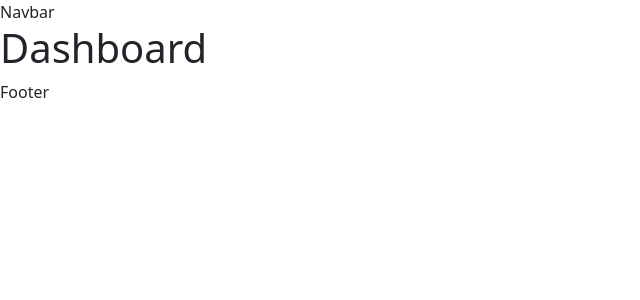
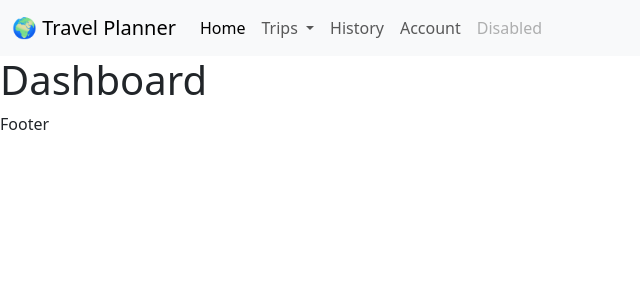
Before and after one commit to aifontao/TralvelPlanner, a Flask app: page / in a window 1280 px wide. Shown: the top 300 px of the page, without its empty margins (0-640 px from the left). Run offline with Flask 3, Linux system fonts and the light colour scheme; the visitor is signed in with stand-in values (Sample User, id 1); some libraries are stand-ins or nearby versions.

Commit message:
Add Navbar with Bootstrap

```diff
--- a/templates/layout.html
+++ b/templates/layout.html
@@ -10,7 +10,56 @@
         integrity="sha384-LN+7fdVzj6u52u30Kp6M/trliBMCMKTyK833zpbD+pXdCLuTusPj697FH4R/5mcr" crossorigin="anonymous">
 </head>
 <body>
-    <div>Navbar</div>
+
+    <nav class="navbar navbar-expand-lg bg-body-tertiary">
+        <div class="container-fluid">
+            <a class="navbar-brand" href="/">🌍 Travel Planner</a>
+            <button class="navbar-toggler" type="button" data-bs-toggle="collapse" data-bs-target="#navbarSupportedContent"
+                aria-controls="navbarSupportedContent" aria-expanded="false" aria-label="Toggle navigation">
+                <span class="navbar-toggler-icon"></span>
+            </button>
+            <div class="collapse navbar-collapse" id="navbarSupportedContent">
+                {% if session["user_id"] %}
+                <ul class="navbar-nav me-auto mb-2 mb-lg-0">
+                    <li class="nav-item">
+                        <a class="nav-link active" aria-current="page" href="/">Home</a>
+                    </li>
+                    <li class="nav-item dropdown">
+                        <a class="nav-link dropdown-toggle" href="#" role="button" data-bs-toggle="dropdown"
+                        aria-expanded="false">
+                        Trips
+                    </a>
+                    <ul class="dropdown-menu">
+                        <li><a class="dropdown-item" href="#">Scheduled</a></li>
+                        <li><a class="dropdown-item" href="#">Planning</a></li>
+                        <li><a class="dropdown-item" href="#">Ongoing</a></li>
+                        <li><a class="dropdown-item" href="#">Completed</a></li>
+                        <li><a class="dropdown-item" href="#">Wishlist</a></li>
+                        <li>
+                            <hr class="dropdown-divider">
+                        </li>
+                        <li><a class="dropdown-item" href="#">⊕Add Trip</a></li>
+                    </ul>
+                </li>
+                <li class="nav-item">
+                    <a class="nav-link" href="#">History</a>
+                </li>
+                <li class="nav-item">
+                    <a class="nav-link" href="#">Account</a>
+                </li>
+                <li class="nav-item">
+                        <a class="nav-link disabled" aria-disabled="true">Disabled</a>
+                    </li>
+                </ul>
+                {% else %}
+                <ul class="navbar-nav ms-auto mt-2">
+                    <li class="nav-item"><a class="nav-link" href="/register">Register</a></li>
+                    <li class="nav-item"><a class="nav-link" href="/login">Log in</a></li>
+                </ul>
+                {% endif %}
+            </div>
+        </div>
+    </nav>
 
     {% if get_flashed_messages() %}
     <header>
```
